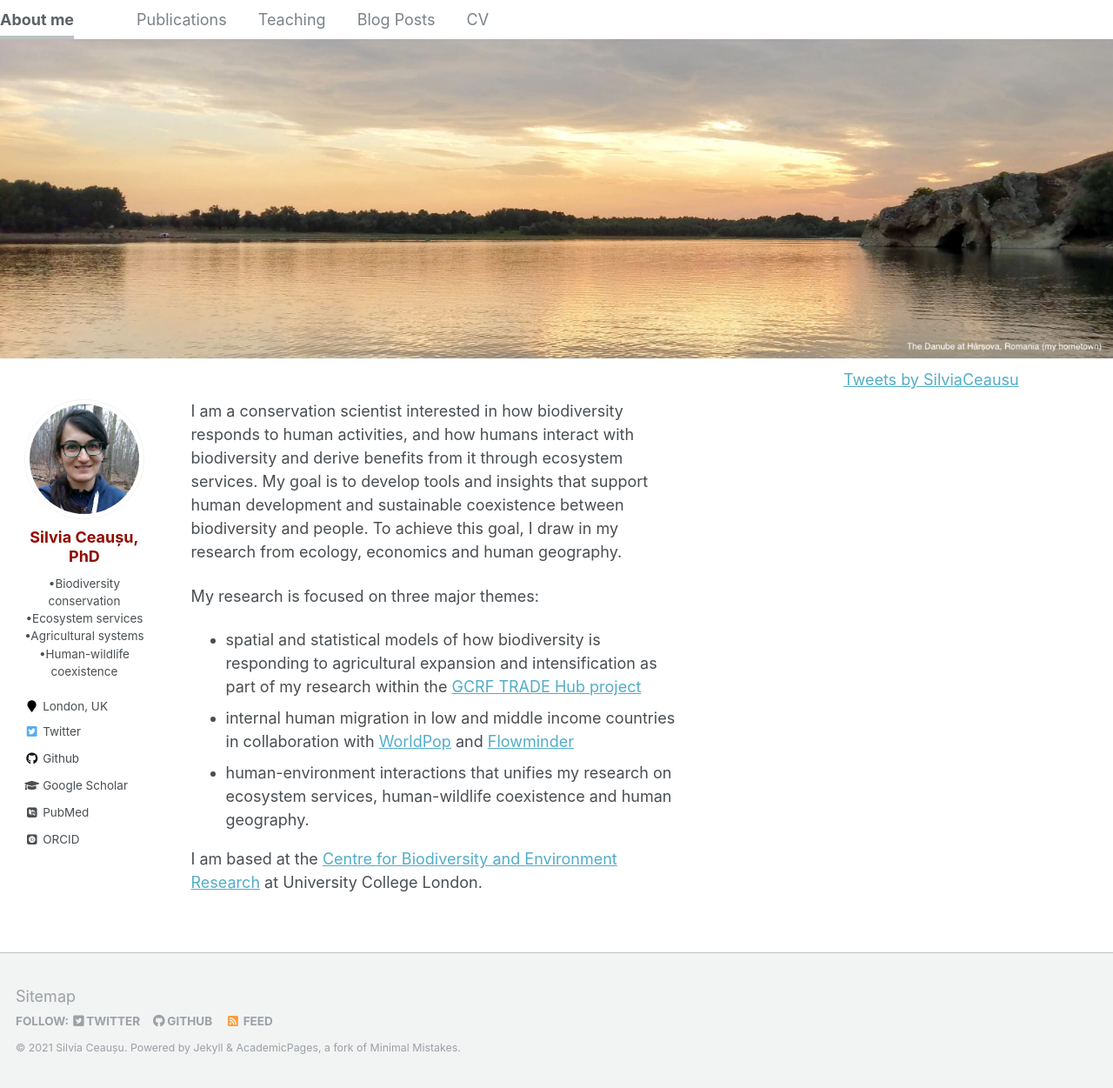
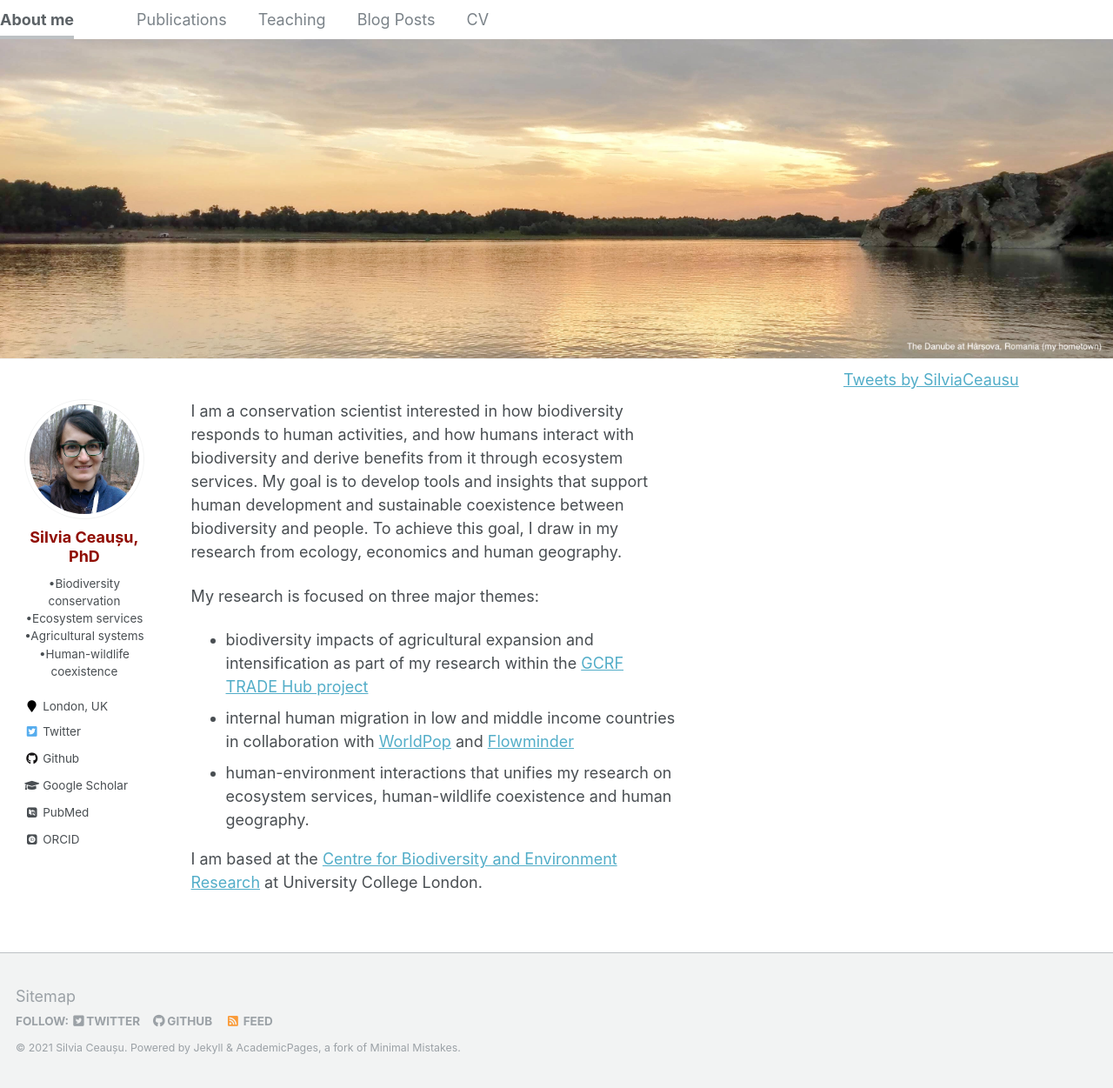
Before and after one commit to SilviaCeausu/SilviaCeausu.github.io, a Jekyll site: the page built from _pages/about.md, in a window 1280 px wide and 1251 px high. Shown: the whole window at 87% size. Built offline with Jekyll 4.4.1, drawn with Linux system fonts in a browser that asks for light colours; some web fonts are replaced; comment, search, counter and statistics services are not loaded.

Commit message:
Update about.md

```diff
--- a/_pages/about.md
+++ b/_pages/about.md
@@ -12,7 +12,7 @@ I am a conservation scientist interested in how biodiversity responds to human a
 
  My research is focused on three major themes:
 
-* spatial and statistical models of how biodiversity is responding to agricultural expansion and intensification as part of my research within the [GCRF TRADE Hub project](https://tradehub.earth/)
+* biodiversity impacts of agricultural expansion and intensification as part of my research within the [GCRF TRADE Hub project](https://tradehub.earth/)
 * internal human migration in low and middle income countries in collaboration with [WorldPop](https://www.worldpop.org/) and [Flowminder](https://www.flowminder.org/)
 * human-environment interactions that unifies my research on ecosystem services, human-wildlife coexistence and human geography.
 
```
